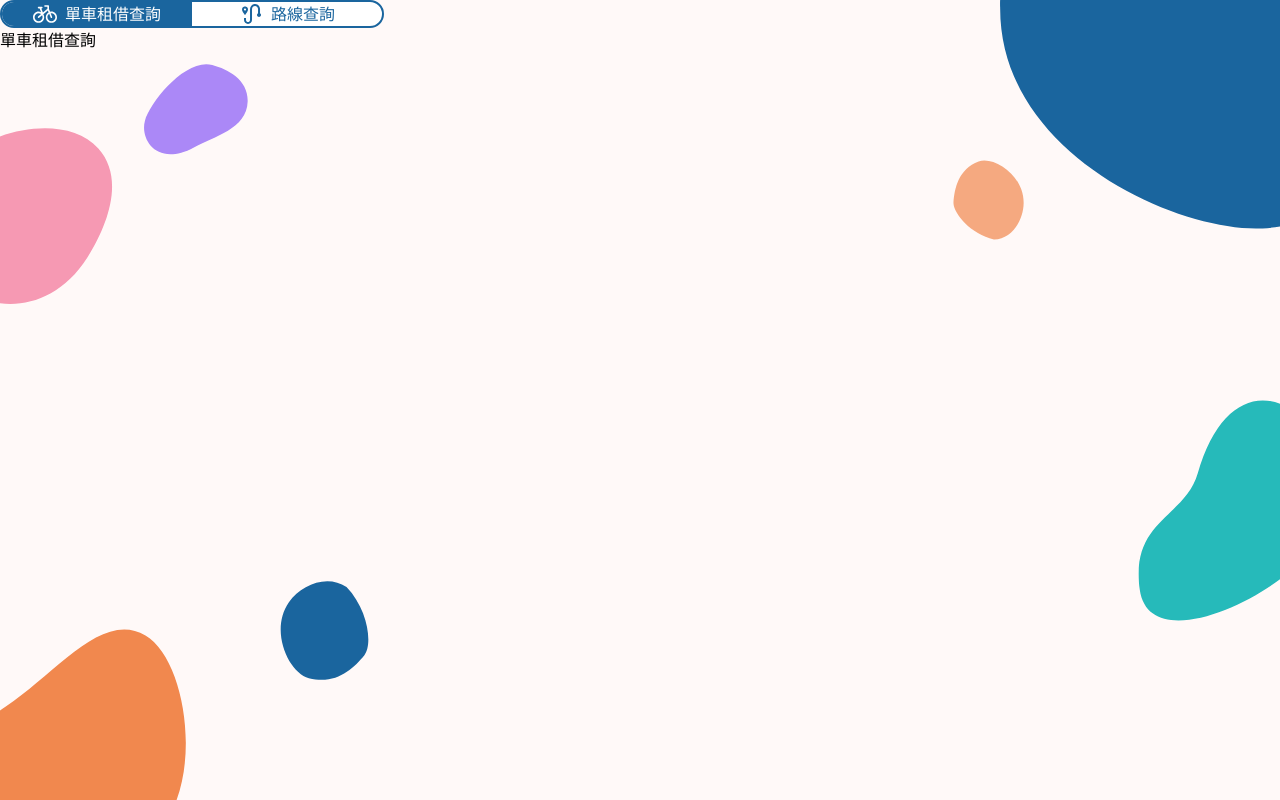
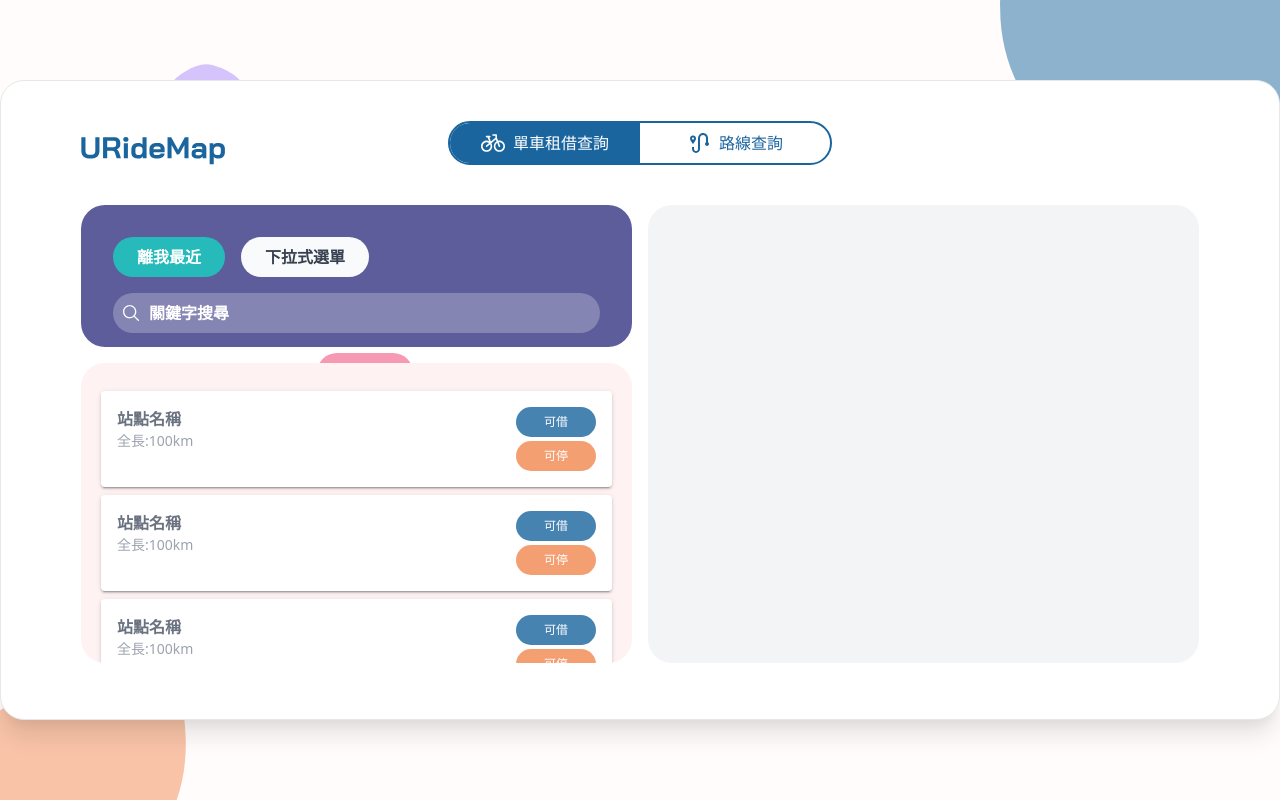
Before and after one commit to f2e-newbee/bike-website, a React (Create React App) app: page /rent-bike-query in a window 1280 px wide. Built offline with nearby package versions, Linux system fonts and the light colour scheme; what jssha would draw is missing.

Commit message:
style: 路線查詢、單車租借查詢頁面切版、新增Searchbar component

```diff
--- /dev/null
+++ b/src/components/searchBar/SearchBar.js
@@ -0,0 +1,39 @@
+import React from "react";
+import { ReactComponent as SearchIcon } from "../../assets/img/icons-search.svg";
+// import Filter from "../filter/Filter";
+/**
+ * 關鍵字搜尋元件
+ */
+
+const SearchBar = ({
+  keyWord,
+  setKeyWord,
+  handleSearch,
+  city,
+  setCity,
+}) => {
+  return (
+    <div className="w-full lg:flex block items-center justify-start text-center">
+      <div className="bg-gray-50 bg-opacity-25 w-full lg:max-w-xs	py-2 px-2 rounded-3xl flex items-center text-white lg:mb-0 mb-5">
+        <SearchIcon className="inline-block mr-2 w-5 h-auto" />
+        <input
+          type="text"
+          placeholder="關鍵字搜尋"
+          className="font-semibold outline-none bg-transparent placeholder-current"
+          value={keyWord}
+          onChange={(e) => setKeyWord(e.target.value)}
+        />
+      </div>
+      <div>
+          <button
+            className="bg-pink-custom hover:bg-primary-dark px-6 py-2 rounded-3xl text-white font-bold ml-4 w-24"
+            onClick={() => handleSearch(keyWord)}
+          >
+            搜尋
+          </button>
+      </div>
+    </div>
+  );
+};
+
+export default SearchBar;
--- a/src/components/toggle/index.js
+++ b/src/components/toggle/index.js
@@ -6,15 +6,15 @@ import { Stack } from "@material-ui/core";
 
 const Toggle = () => {
   return (
-    <div className="bg-white border-2 border-primary rounded-3xl w-96 ">
+    <div className="bg-white border-2 border-primary rounded-3xl w-96 mx-auto">
       <div className="grid grid-cols-2">
         <NavLink
           to="/rent-bike-query"
           className={({ isActive }) =>
-            isActive ? "text-white bg-primary  rounded-l-3xl " : "text-primary"
+            isActive ? "text-white bg-primary rounded-l-3xl " : "text-primary"
           }
         >
-          <Stack direction="row" spacing={1} justifyContent="center">
+          <Stack className="py-2" direction="row" spacing={1} justifyContent="center">
             <BikeIcon className="w-6 h-6" />
             <span>單車租借查詢</span>
           </Stack>
@@ -25,7 +25,7 @@ const Toggle = () => {
             isActive ? "text-white bg-primary  rounded-r-3xl" : "text-primary"
           }
         >
-          <Stack direction="row" spacing={1} justifyContent="center">
+          <Stack className="py-2" direction="row" spacing={1} justifyContent="center">
             <RouteIcon className="w-6 h-6 " />
             <span>路線查詢</span>
           </Stack>
--- a/src/pages/rent-bike-query/index.js
+++ b/src/pages/rent-bike-query/index.js
@@ -1,11 +1,85 @@
 import React from "react";
+import { fetchApi } from "../../service/Service";
+import { ReactComponent as Logo } from "../../assets/img/logo.svg";
+import { Paper } from "@material-ui/core";
 import Toggle from "../../components/toggle";
+import SearchBar from "../../components/searchBar/SearchBar";
 
 export const RentBikeQuery = () => {
   return (
-    <div>
-      <Toggle />
-      單車租借查詢
+    <div className="z-10 relative">
+    <div className="w-full h-screen opacity-50 bg-white absolute"></div>
+    <div className="w-full h-screen relative z-10">
+      <section className="
+      mx-auto w-full max-w-screen-xl min-h-4/5	h-4/5	bg-white pb-4 shadow-xl border-gray-200	border
+      top-2/4 left-2/4  absolute transform -translate-y-2/4 -translate-x-2/4 rounded-3xl">
+       <div className="h-1/5 pt-10 px-20 relative">
+        <Logo className="absolute w-36"/>
+        <Toggle />
+        </div>
+        <div className="h-4/5 w-full grid  grid-rows-9 grid-cols-2 gap-4 px-20 pb-10">
+          <div className="bg-purple-custom	row-span-3 rounded-3xl p-8">
+            <div className="flex mb-4">
+              <button className="bg-tertiary px-6 py-2 rounded-3xl text-white font-bold  w-28">離我最近</button>
+              <button className="bg-gray-50 px-6 py-2 rounded-3xl text-gray-700 font-bold ml-4 w-32">下拉式選單</button>
+            </div>
+            <SearchBar />
+          </div>
+          <div className="bg-gray-100  row-span-9  rounded-3xl">
+          </div>
+          <div className="bg-red-50 row-span-6  rounded-3xl p-5 overflow-y-scroll">
+          <Paper className="w-full h-24 my-2 p-4" elevation={2} >
+              <div className="flex justify-between	h-full">
+                <div>
+                  <h3 className="font-bold text-gray-500">站點名稱</h3>
+                  <p className="text-gray-400 text-sm	">全長:100km</p>
+                </div>
+                <div className="grid">
+                  <button className="bg-primary bg-opacity-80 text-white rounded-2xl py-1 w-20 text-xs mb-1">可借</button>
+                  <button className="bg-secondary bg-opacity-80 text-white rounded-2xl py-1 w-20 text-xs">可停</button>
+                </div>
+              </div>
+            </Paper>
+            <Paper className="w-full h-24 my-2 p-4" elevation={2} >
+              <div className="flex justify-between	h-full">
+                <div>
+                  <h3 className="font-bold text-gray-500">站點名稱</h3>
+                  <p className="text-gray-400 text-sm	">全長:100km</p>
+                </div>
+                <div className="grid">
+                  <button className="bg-primary bg-opacity-80 text-white rounded-2xl py-1 w-20 text-xs mb-1">可借</button>
+                  <button className="bg-secondary bg-opacity-80 text-white rounded-2xl py-1 w-20 text-xs">可停</button>
+                </div>
+              </div>
+            </Paper>
+            <Paper className="w-full h-24 my-2 p-4" elevation={2} >
+              <div className="flex justify-between	h-full">
+                <div>
+                  <h3 className="font-bold text-gray-500">站點名稱</h3>
+                  <p className="text-gray-400 text-sm	">全長:100km</p>
+                </div>
+                <div className="grid">
+                  <button className="bg-primary bg-opacity-80 text-white rounded-2xl py-1 w-20 text-xs mb-1">可借</button>
+                  <button className="bg-secondary bg-opacity-80 text-white rounded-2xl py-1 w-20 text-xs">可停</button>
+                </div>
+              </div>
+            </Paper>
+            <Paper className="w-full h-24 my-2 p-4" elevation={2} >
+              <div className="flex justify-between	h-full">
+                <div>
+                  <h3 className="font-bold text-gray-500">站點名稱</h3>
+                  <p className="text-gray-400 text-sm	">全長:100km</p>
+                </div>
+                <div className="grid">
+                  <button className="bg-primary bg-opacity-80 text-white rounded-2xl py-1 w-20 text-xs mb-1">可借</button>
+                  <button className="bg-secondary bg-opacity-80 text-white rounded-2xl py-1 w-20 text-xs">可停</button>
+                </div>
+              </div>
+            </Paper>
+          </div>
+        </div>
+        </section>
     </div>
+  </div>
   );
 };
--- a/src/pages/route-query/index.js
+++ b/src/pages/route-query/index.js
@@ -1,6 +1,10 @@
 import React, { useEffect, useState } from "react";
 import { fetchApi } from "../../service/Service";
+import { ReactComponent as Logo } from "../../assets/img/logo.svg";
+import { Paper } from "@material-ui/core";
 import Toggle from "../../components/toggle";
+import SearchBar from "../../components/searchBar/SearchBar";
+
 export const RouteQuery = () => {
   const [data, setData] = useState([]);
 
@@ -15,18 +19,47 @@ export const RouteQuery = () => {
   }, []);
 
   return (
-    <div>
-      <Toggle />
-      路線查詢
-      {data &&
-        data.map((item) => {
-          return (
-            <div key={item.StationID}>
-              <div>{item.StationName.Zh_tw}</div>
-              <div>{item.StationAddress.Zh_tw}</div>
+    <div className="z-10 relative">
+      <div className="w-full h-screen opacity-50 bg-white absolute"></div>
+      <div className="w-full h-screen relative z-10">
+        <section className="
+        mx-auto w-full max-w-screen-xl min-h-4/5	h-4/5	bg-white pb-4 shadow-xl border-gray-200	border
+        top-2/4 left-2/4  absolute transform -translate-y-2/4 -translate-x-2/4 rounded-3xl">
+         <div className="h-1/5 pt-10 px-20 relative">
+          <Logo className="absolute w-36"/>
+          <Toggle />
+          </div>
+          <div className="h-4/5 w-full grid  grid-rows-9 grid-cols-2 gap-4 px-20 pb-10">
+            <div className="bg-purple-custom	row-span-3 rounded-3xl p-8">
+              <div className="flex mb-4">
+                <button className="bg-tertiary px-6 py-2 rounded-3xl text-white font-bold  w-28">離我最近</button>
+                <button className="bg-gray-50 px-6 py-2 rounded-3xl text-gray-700 font-bold ml-4 w-32">下拉式選單</button>
+              </div>
+              <SearchBar />
             </div>
-          );
-        })}
+            <div className="bg-gray-100  row-span-9  rounded-3xl">
+            </div>
+            <div className="bg-red-50 row-span-6  rounded-3xl p-5 overflow-y-scroll">
+              <Paper className="w-full h-24 my-2 p-4" elevation={2} >
+                <h3 className="font-bold text-gray-500">路線名稱</h3>
+                <p className="text-gray-400 text-sm	">全長:100km</p>
+              </Paper>
+              <Paper className="w-full h-24 my-2 p-4" elevation={2} >
+                <h3 className="font-bold text-gray-500">路線名稱</h3>
+                <p className="text-gray-400 text-sm	">全長:100km</p>
+              </Paper>
+              <Paper className="w-full h-24 my-2 p-4" elevation={2} >
+                <h3 className="font-bold text-gray-500">路線名稱</h3>
+                <p className="text-gray-400 text-sm	">全長:100km</p>
+              </Paper>
+              <Paper className="w-full h-24 my-2 p-4" elevation={2} >
+                <h3 className="font-bold text-gray-500">路線名稱</h3>
+                <p className="text-gray-400 text-sm	">全長:100km</p>
+              </Paper>
+            </div>
+          </div>
+          </section>
+      </div>
     </div>
   );
 };
--- a/tailwind.config.js
+++ b/tailwind.config.js
@@ -2,6 +2,14 @@ module.exports = {
   purge: ["./src/**/*.{js,jsx,ts,tsx}", "./public/index.html"],
   darkMode: false, // or 'media' or 'class'
   theme: {
+    backgroundColor: theme => ({
+      ...theme('colors'),
+      'primary': '#1A659E',
+      'secondary': '#F1884E',
+      'tertiary': '#26BABA',
+      'purple-custom': '#5D5D9B',
+      'pink-custom': '#F699B3'
+     }),
     extend: {
       screens: {
         lg: "1440px",
@@ -34,6 +42,13 @@ module.exports = {
       inset: {
         "1/5": "20%",
       },
+      gridTemplateRows: {
+        // Simple 9 row grid
+       '9': 'repeat(9, minmax(0, 1fr))',
+      },
+      gridRow: {
+        'span-9': 'span 9 / span 9',
+       }
     },
   },
   variants: {
```
Also changed, not shown: src/assets/img/icons-search.svg (added).
